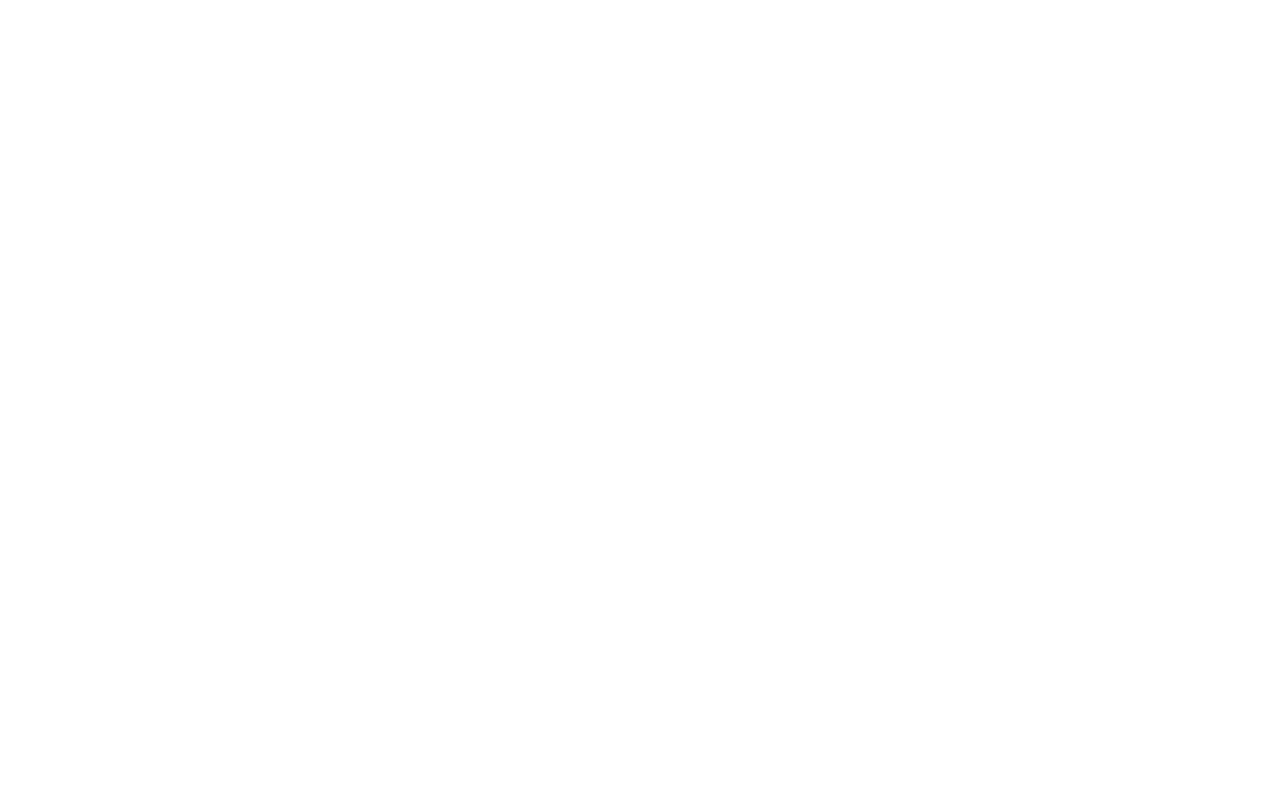
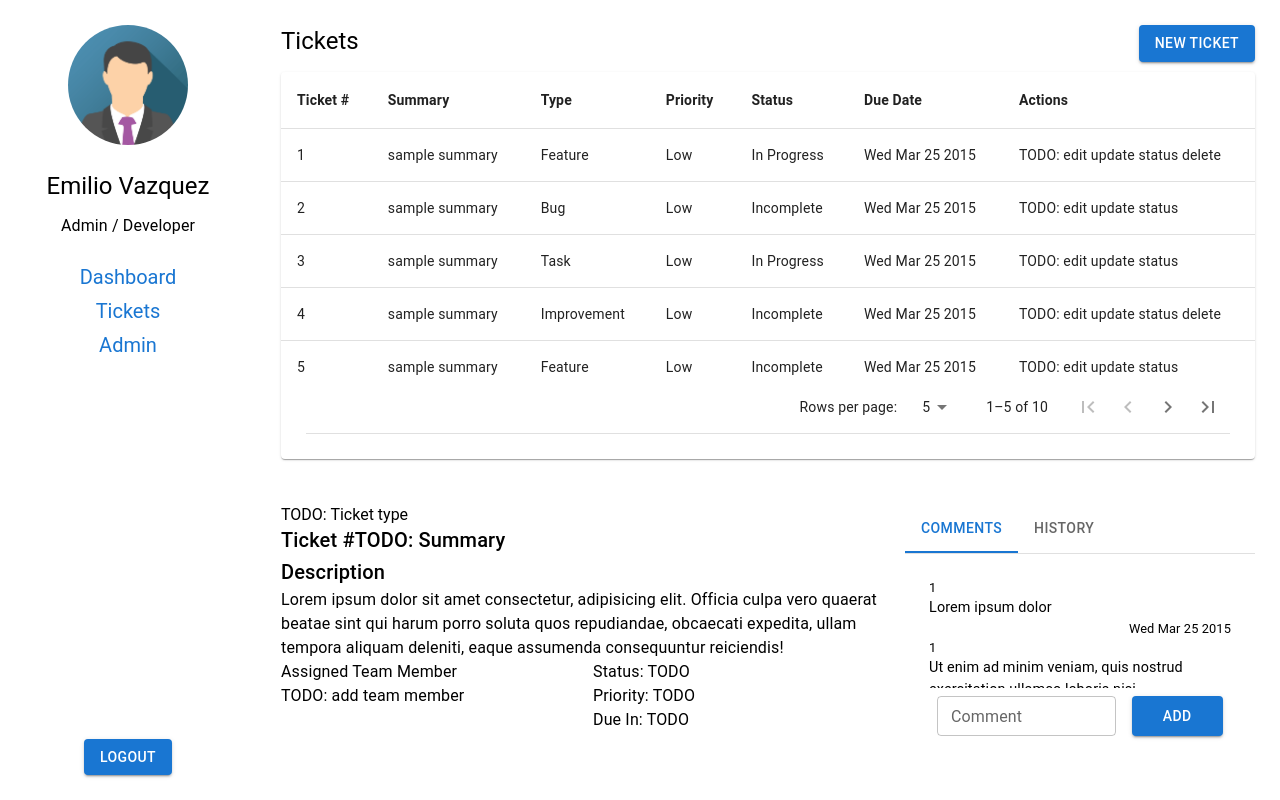
Before and after one commit to emilio-fv/Project-S, a React (Create React App) app in the folder client/: page /tickets in a window 1280 px wide. Before the commit this address had no page. Built offline with nearby package versions, Linux system fonts and the light colour scheme.

Commit message:
tickets view

```diff
--- a/client/src/App.jsx
+++ b/client/src/App.jsx
@@ -1,6 +1,7 @@
 import React from 'react';
 import Dashboard from './views/Dashboard';
 import Project from './views/Project';
+import Tickets from './views//Tickets';
 import { Routes, Route } from 'react-router-dom';
 
 function App() {
@@ -9,6 +10,7 @@
       <Routes>
         <Route path='/' element={ <Dashboard />}/>
         <Route path='/project' element={ <Project /> }/>
+        <Route path='/tickets' element={ <Tickets /> }/>
       </Routes>
     </div>
   );
--- a/client/src/components/ProjectDetails/index.jsx
+++ b/client/src/components/ProjectDetails/index.jsx
@@ -1,7 +1,7 @@
 import React from 'react';
 import Box from '@mui/material/Box';
 import Typography from '@mui/material/Typography';
-import TicketsTable from '../TicketsTable';
+import ProjectTicketsTable from '../ProjectTicketsTable';
 
 const ProjectDetails = (props) => {
     return (
@@ -21,7 +21,7 @@
             </Box>
             <Box sx={{ flex: 2 }}>
                 <Typography variant='h6' component='h2'>Tickets</Typography>
-                <TicketsTable />
+                <ProjectTicketsTable />
             </Box>
         </Box>
     )
--- /dev/null
+++ b/client/src/components/ProjectTicketsTable/index.jsx
@@ -0,0 +1,109 @@
+import React, { useState } from 'react';
+import Paper from '@mui/material/Paper';
+import TableContainer from '@mui/material/TableContainer';
+import Table from '@mui/material/Table';
+import TableHead from '@mui/material/TableHead';
+import TableBody from '@mui/material/TableBody';
+import TableRow from '@mui/material/TableRow';
+import TableCell from '@mui/material/TableCell';
+import sampleTickets from '../../data/ticketData';
+import TablePaginationActions from '../TablePaginationActions';
+import TablePagination from '@mui/material/TablePagination';
+
+const tableHeaders = [
+  "Id",
+  "Summary",
+  "Status",
+  "Priority",
+  "Type",
+  "Assigned To",
+  "Due Date"
+];
+
+const ProjectTicketsTable = (props) => {
+  const [page, setPage] = useState(0);
+  const [rowsPerPage, setRowsPerPage] = useState(5);
+
+  const emptyRows =
+    page > 0 ? Math.max(0, (1 + page) * rowsPerPage - sampleTickets.length) : 0
+
+  const handleChangePage = (event, newPage) => {
+    setPage(newPage);
+  }
+
+  const handleChangeRowsPerPage = (event) => {
+      setRowsPerPage(parseInt(event.target.value, 10));
+      setPage(0);
+  }
+
+  return (
+    <Paper sx={{ height: '90%', width: '100%', overflow: 'hidden' }}>
+      <TableContainer sx={{ height: '84%' }}>
+        <Table stickyHeader aria-label="Table of project's tickets">
+          <TableHead>
+            <TableRow>
+              { tableHeaders.map((item, key) =>
+                  <TableCell sx={{ fontWeight: 'bold' }} key={key}>{ item }</TableCell>
+              )}
+            </TableRow>
+          </TableHead>
+          <TableBody>
+            {( rowsPerPage > 0
+                ? sampleTickets.slice(page * rowsPerPage, page * rowsPerPage + rowsPerPage)
+                : sampleTickets
+              ).map((row) => (
+                <TableRow key={row.id}>
+                  <TableCell>
+                    {row.id}
+                  </TableCell>
+                  <TableCell>
+                    {row.summary}
+                  </TableCell>
+                  <TableCell>
+                    {row.status}
+                  </TableCell>
+                  <TableCell>
+                    {row.priority}
+                  </TableCell>
+                  <TableCell>
+                    {row.type}
+                  </TableCell>
+                  <TableCell>
+                    {row.assignedUsers}
+                  </TableCell>
+                  <TableCell>
+                    {row.dueDate}
+                  </TableCell>
+                </TableRow>
+              ))}
+              { emptyRows > 0 && (
+                <TableRow style={{ height: 53 * emptyRows }}>
+                  <TableCell colSpan={6}/>
+                </TableRow>
+              )}
+          </TableBody>
+        </Table>
+      </TableContainer>
+      {/* Table Pagination Component */}
+      <TablePagination
+        sx={{ display: 'flex', justifyContent: 'flex-end', margin: '0px 25px'}}
+        rowsPerPageOptions={[5,10, { label: 'All', value: -1}]}
+        colSpan={4}
+        count={sampleTickets.length}
+        rowsPerPage={rowsPerPage}
+        page={page}
+        SelectProps={{
+          inputProps: {
+            'aria-label': 'rows per page'
+          },
+          native: true
+        }}
+        onPageChange={handleChangePage}
+        onRowsPerPageChange={handleChangeRowsPerPage}
+        ActionsComponent={TablePaginationActions}
+      />
+    </Paper>
+  )
+}
+
+export default ProjectTicketsTable;
--- a/client/src/components/TicketDisplay/index.jsx
+++ b/client/src/components/TicketDisplay/index.jsx
@@ -11,9 +11,10 @@
 function allyProps(index) {
     return {
         id: `simple-tab-${index}`,
-        'aria-controls': `simple-tabpanel-${index}`,
-      };
-}
+        'aria-controls': `simple-tabpanel-${index}`
+      }
+};
+
 const TicketDisplay = (props) => {
     const [value, setValue] = useState(0);
 
--- a/client/src/components/TicketsDisplay/index.jsx
+++ b/client/src/components/TicketsOverview/index.jsx
@@ -71,7 +71,7 @@
     ]
 }
 
-const TicketsDisplay = (props) => {
+const TicketsOverview = (props) => {
   return (
     <Box sx={{ display: 'flex', justifyContent: 'space-around' }}>
         <PieChart chartName={"By Type"} data={typeChartData}/>
@@ -81,4 +81,4 @@
   )
 }
 
-export default TicketsDisplay;
+export default TicketsOverview;
--- a/client/src/components/TicketsTable/index.jsx
+++ b/client/src/components/TicketsTable/index.jsx
@@ -1,23 +1,26 @@
 import React, { useState } from 'react';
-import Paper from '@mui/material/Paper';
+import sampleTickets from '../../data/ticketData';
+import Table from '@mui/material/Table';
 import TableContainer from '@mui/material/TableContainer';
-import Table from '@mui/material/Table';
 import TableHead from '@mui/material/TableHead';
-import TableBody from '@mui/material/TableBody';
 import TableRow from '@mui/material/TableRow';
 import TableCell from '@mui/material/TableCell';
-import sampleTickets from '../../data/ticketData';
+import Paper from '@mui/material/Paper';
+import TableBody from '@mui/material/TableBody';
+import TablePagination from '@mui/material/TablePagination';
 import TablePaginationActions from '../TablePaginationActions';
-import TablePagination from '@mui/material/TablePagination';
+import Typography from '@mui/material/Typography';
+
+const loggedInUser = 1;
 
 const tableHeaders = [
-  "Id",
+    "Ticket #",
     "Summary",
+    "Type",
+    "Priority",
     "Status",
-  "Priority",
-  "Type",
-  "Assigned To",
-  "Due Date"
+    "Due Date",
+    "Actions"
 ];
 
 const TicketsTable = (props) => {
@@ -38,21 +41,21 @@
 
   return (
     <Paper sx={{ height: '90%', width: '100%', overflow: 'hidden' }}>
-      <TableContainer sx={{ height: '84%' }}>
-        <Table stickyHeader aria-label="Table of project's tickets">
+      <TableContainer sx={{ height: '80%' }}>
+        <Table stickyHeader aria-label="Table of logged in user's tickets">
           <TableHead>
             <TableRow>
-              { tableHeaders.map((item, key) =>
+              {tableHeaders.map((item, key) => (
                   <TableCell sx={{ fontWeight: 'bold' }} key={key}>{ item }</TableCell>
-              )}
+              ))}
             </TableRow>
           </TableHead>
           <TableBody>
-            {( rowsPerPage > 0
+            {(rowsPerPage > 0
                 ? sampleTickets.slice(page * rowsPerPage, page * rowsPerPage + rowsPerPage)
                 : sampleTickets
-              ).map((row) => (
-                <TableRow key={row.id}>
+              ).map((row, key) => (
+                <TableRow key={key}>
                   <TableCell>
                     {row.id}
                   </TableCell>
@@ -60,23 +63,26 @@
                     {row.summary}
                   </TableCell>
                   <TableCell>
-                    {row.status}
+                    {row.type}
                   </TableCell>
                   <TableCell>
                     {row.priority}
                   </TableCell>
                   <TableCell>
-                    {row.type}
+                    {row.status}
                   </TableCell>
                   <TableCell>
-                    {row.assignedUsers}
+                    {row.dueDate.toDateString()}
                   </TableCell>
                   <TableCell>
-                    {row.dueDate}
+                    {row.creatorUserId === loggedInUser
+                      ? "TODO: edit update status delete"
+                      : "TODO: edit update status"
+                    }
                   </TableCell>
                 </TableRow>
               ))}
-              { emptyRows > 0 && (
+              {emptyRows > 0 && (
                 <TableRow style={{ height: 53 * emptyRows }}>
                   <TableCell colSpan={6}/>
                 </TableRow>
@@ -84,7 +90,6 @@
           </TableBody>
         </Table>
       </TableContainer>
-      {/* Table Pagination Component */}
       <TablePagination
             sx={{ display: 'flex', justifyContent: 'flex-end', margin: '0px 25px'}}
             rowsPerPageOptions={[5,10, { label: 'All', value: -1}]}
--- a/client/src/data/ticketData.jsx
+++ b/client/src/data/ticketData.jsx
@@ -3,16 +3,16 @@
 }
 
 const sampleTickets = [
-    createTicket(1, "sample summary", "lorem ipsum dkfjaxmkd cnxkcmfm", 1, "In Progress", "", "", "Low", "Feature", [1]),
-    createTicket(2, "sample summary", "lorem ipsum dkfjaxmkd cnxkcmfm", 1, "Incomplete", "", "", "Low", "Bug", [1]),
-    createTicket(3, "sample summary", "lorem ipsum dkfjaxmkd cnxkcmfm", 1, "In Progress", "", "", "Low", "Task", [1]),
-    createTicket(4, "sample summary", "lorem ipsum dkfjaxmkd cnxkcmfm", 1, "Incomplete", "", "", "Low", "Improvement", [1]),
-    createTicket(5, "sample summary", "lorem ipsum dkfjaxmkd cnxkcmfm", 1, "Incomplete", "", "", "Low", "Feature", [1]),
-    createTicket(6, "sample summary", "lorem ipsum dkfjaxmkd cnxkcmfm", 1, "In Progress", "", "", "Low", "Feature", [1]),
-    createTicket(7, "sample summary", "lorem ipsum dkfjaxmkd cnxkcmfm", 1, "Incomplete", "", "", "Low", "Bug", [1]),
-    createTicket(8, "sample summary", "lorem ipsum dkfjaxmkd cnxkcmfm", 1, "In Progress", "", "", "Low", "Feature", [1]),
-    createTicket(9, "sample summary", "lorem ipsum dkfjaxmkd cnxkcmfm", 1, "Incomplete", "", "", "Low", "Bug", [1]),
-    createTicket(10, "sample summary", "lorem ipsum dkfjaxmkd cnxkcmfm", 1, "Completed", "", "", "Low", "Test", [1]),
+    createTicket(1, "sample summary", "lorem ipsum dkfjaxmkd cnxkcmfm", 1, "In Progress", "", new Date("2015-03-25T12:00:00-06:00"), "Low", "Feature", [1]),
+    createTicket(2, "sample summary", "lorem ipsum dkfjaxmkd cnxkcmfm", 2, "Incomplete", "", new Date("2015-03-25T12:00:00-06:00"), "Low", "Bug", [1]),
+    createTicket(3, "sample summary", "lorem ipsum dkfjaxmkd cnxkcmfm", 3, "In Progress", "", new Date("2015-03-25T12:00:00-06:00"), "Low", "Task", [1]),
+    createTicket(4, "sample summary", "lorem ipsum dkfjaxmkd cnxkcmfm", 1, "Incomplete", "", new Date("2015-03-25T12:00:00-06:00"), "Low", "Improvement", [1]),
+    createTicket(5, "sample summary", "lorem ipsum dkfjaxmkd cnxkcmfm", 2, "Incomplete", "", new Date("2015-03-25T12:00:00-06:00"), "Low", "Feature", [1]),
+    createTicket(6, "sample summary", "lorem ipsum dkfjaxmkd cnxkcmfm", 3, "In Progress", "", new Date("2015-03-25T12:00:00-06:00"), "Low", "Feature", [1]),
+    createTicket(7, "sample summary", "lorem ipsum dkfjaxmkd cnxkcmfm", 1, "Incomplete", "", new Date("2015-03-25T12:00:00-06:00"), "Low", "Bug", [1]),
+    createTicket(8, "sample summary", "lorem ipsum dkfjaxmkd cnxkcmfm", 2, "In Progress", "", new Date("2015-03-25T12:00:00-06:00"), "Low", "Feature", [1]),
+    createTicket(9, "sample summary", "lorem ipsum dkfjaxmkd cnxkcmfm", 3, "Incomplete", "", new Date("2015-03-25T12:00:00-06:00"), "Low", "Bug", [1]),
+    createTicket(10, "sample summary", "lorem ipsum dkfjaxmkd cnxkcmfm", 1, "Completed", "", new Date("2015-03-25T12:00:00-06:00"), "Low", "Test", [1]),
 ]
 
 export default sampleTickets;
--- a/client/src/views/dashboard.jsx
+++ b/client/src/views/dashboard.jsx
@@ -2,8 +2,8 @@
 import Sidebar from '../components/Sidebar';
 import MainDisplay from '../components/MainDisplay';
 import SecondaryDisplay from '../components/SecondaryDisplay';
-import TicketsDisplay from '../components/TicketsDisplay';
-import ProjectsDisplay from '../components/ProjectsDisplay';
+import TicketsOverview from '../components/TicketsOverview';
+import ProjectsTable from '../components/ProjectsTable';
 import Box from '@mui/material/Box';
 import StyledModal from '../components/Modal';
 import { useState } from 'react';
@@ -33,8 +33,8 @@
             <Box sx={{ width: '100%',  height: '100vh', maxHeight: '100vh', display: 'flex' }}>
                 <Sidebar />
                 <Box sx={{ flex: 4, display: 'flex', flexDirection: 'column' }}>
-                    <MainDisplay displayTitle={"Projects"} buttonText={"Add Project"} clickAction={handleOpen} display={<ProjectsDisplay />} />
-                    <SecondaryDisplay displayTitle={"Tickets"} display={<TicketsDisplay />} />
+                    <MainDisplay displayTitle={"Projects"} buttonText={"Add Project"} clickAction={handleOpen} display={<ProjectsTable />} />
+                    <SecondaryDisplay displayTitle={"Tickets"} display={<TicketsOverview />} />
                 </Box>
             </Box>
             <StyledModal open={open} handleClose={handleClose} personName={personName} handleChange={handleChange} handleSubmit={handleSubmit} />
--- a/client/src/views/project.jsx
+++ b/client/src/views/project.jsx
@@ -12,8 +12,7 @@
   console.log(projectId);
   // TODO: Make API call to get specific project's data
 
-  return(
-    <>
+  return (
     <Box sx={{ width: '100%',  height: '100vh', maxHeight: '100vh', display: 'flex' }}>
       <Sidebar />
       <Box sx={{ flex: 4, display: 'flex', flexDirection: 'column' }}>
@@ -22,7 +21,6 @@
       </Box>
 
     </Box>
-    </>
   )
 }
 
--- a/client/src/views/tickets.jsx
+++ b/client/src/views/tickets.jsx
@@ -0,0 +1,21 @@
+import React from 'react';
+import Box from '@mui/material/Box';
+import Sidebar from '../components/Sidebar';
+import MainDisplay from '../components/MainDisplay';
+import SecondaryDisplay from '../components/SecondaryDisplay';
+import TicketDisplay from '../components/TicketDisplay';
+import TicketsTable from '../components/TicketsTable';
+
+const Tickets = (props) => {
+  return (
+    <Box sx={{ width: '100%',  height: '100vh', maxHeight: '100vh', display: 'flex' }}>
+      <Sidebar />
+      <Box sx={{ flex: 4, display: 'flex', flexDirection: 'column' }}>
+        <MainDisplay displayTitle={"Tickets"} buttonText={"New Ticket"} display={<TicketsTable />}/>
+        <SecondaryDisplay display={<TicketDisplay />}/>
+      </Box>
+    </Box>
+  )
+}
+
+export default Tickets;
```
Also changed, not shown: client/src/components/ProjectsTable/index.jsx (renamed from client/src/components/ProjectsDisplay/index.jsx, +5 -6 lines). Lines whose indentation alone changed are shown as unchanged.
